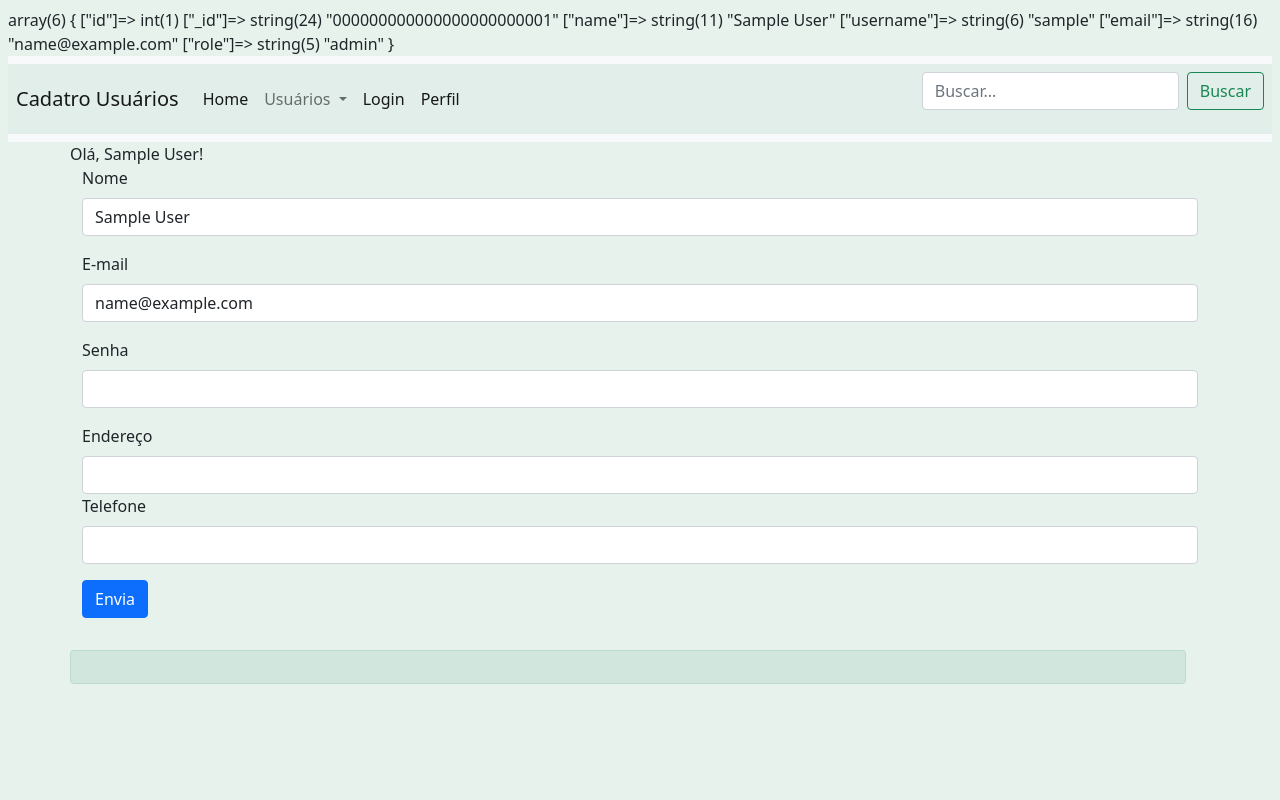
After one commit to fabio3268/crud-json-pwi, a PHP site: page /profile.php in a window 1280 px wide. The commit adds this page. Run offline with PHP 8.4, Linux system fonts and the light colour scheme; the visitor is signed in with stand-in values (Sample User, id 1); data that the repository does not hold is empty.

Commit message:
Login Perfil - v3.0

```diff
--- a/data-json/data-users.json
+++ /dev/null
@@ -1 +0,0 @@
-[{"name":"F\u00e1bio","email":"fabiosantos@gmail.com","passw":"2134567","add":"1","address":"","phone":""},{"name":"F\u00e1bio dsfghj","email":"fabiosantos@gmail.com","passw":"2134567","add":"1","address":"","phone":""},{"name":"F\u00e1bio Santos da Silva","email":"fabiosantos@ifsul.edu.br","passw":"45367","add":"1","address":"","phone":""},{"name":"Joaquim Jos\u00e9 da Silva Xavier","email":"jaoquim@gmail.com","passw":"4536789","add":"1","address":"","phone":""},{"name":"Robson Caetano","email":"robson@gmail.com","passw":"2134567890","add":"1","address":"","phone":""},{"name":"F\u00e1bio","email":"fabiosantos@gmail.com","passw":"2134567","add":"1","address":"","phone":""},{"name":"F\u00e1bio teste","email":"fabiosantos@gmail.com","passw":"2134567","add":"1","address":"","phone":""}]
--- a/includes/navigator.php
+++ b/includes/navigator.php
@@ -30,6 +30,9 @@
                 <li class="nav-item">
                     <a class="nav-link active" aria-current="page" href="login-user.php">Login</a>
                 </li>
+                <li class="nav-item">
+                    <a class="nav-link active" aria-current="page" href="profile.php">Perfil</a>
+                </li>
             </ul>
             <form class="d-flex" method="post" action="search-user.php">
                 <input class="form-control me-2" type="search" placeholder="Buscar..." aria-label="Search" name="search">
--- /dev/null
+++ b/profile.php
@@ -0,0 +1,65 @@
+<?php
+    session_start();
+    if($_SESSION["user"]){
+        $user = $_SESSION["user"];
+        var_dump($user);
+    }
+?>
+<!DOCTYPE html>
+<html lang="pt-BR">
+<?php
+include __DIR__ . "/includes/head.php";
+?>
+<body class="bg-success p-2 text-dark bg-opacity-10">
+<?php
+include __DIR__ . "/includes/navigator.php";
+?>
+<div class="container">
+    <div class="row" id="welcomeMessage">
+
+    </div>
+</div>
+<div class="container">
+    <div class="row">
+        <form method="post" id="formUsers">
+            <div class="mb-3">
+                <label for="name" class="form-label">Nome</label>
+                <input type="text" name="name" class="form-control" id="name" value="<?=$user["name"]; ?>">
+            </div>
+            <div class="mb-3">
+                <label for="email" class="form-label">E-mail</label>
+                <input type="text" name="email" class="form-control" id="email" value="<?=$user["email"]; ?>">
+            </div>
+            <div class="mb-3">
+                <label for="passw" class="form-label">Senha</label>
+                <input type="text" name="passw" class="form-control" id="passw" value="">
+            </div>
+            <div class="mb-3">
+                <label for="address" class="form-label">Endereço</label>
+                <input type="text" name="address" class="form-control" id="address" value="<?=$user["address"];?>"
+            </div>
+            <div class="mb-3">
+                <label for="phone" class="form-label">Telefone</label>
+                <input type="text" name="phone" class="form-control" id="phone" value="">
+            </div>
+            <button type="submit" class="btn btn-primary">Envia</button>
+        </form>
+    </div>
+    <div class="row">
+        <div class="alert alert-success" role="alert" id="retorno">
+        </div>
+    </div>
+</div>
+
+
+<script type="text/javascript" async>
+    const welcome = async () => {
+        const message = await fetch("users/welcome.php");
+        const userObj = await message.json();
+        var welcomeMessage = document.querySelector("#welcomeMessage");
+        welcomeMessage.innerHTML = `Olá, ${userObj.name}!`;
+    }
+    welcome();
+</script>
+</body>
+</html>
--- /dev/null
+++ b/users/welcome.php
@@ -0,0 +1,3 @@
+<?php
+  session_start();
+  echo json_encode($_SESSION["user"]);
```
Also changed, not shown: index.php (+15 -0 lines), insert-user.php (+0 -7 lines), list-users.php (+2 -5 lines), login-user.php (+3 -4 lines), users/login.php (+7 -6 lines).
